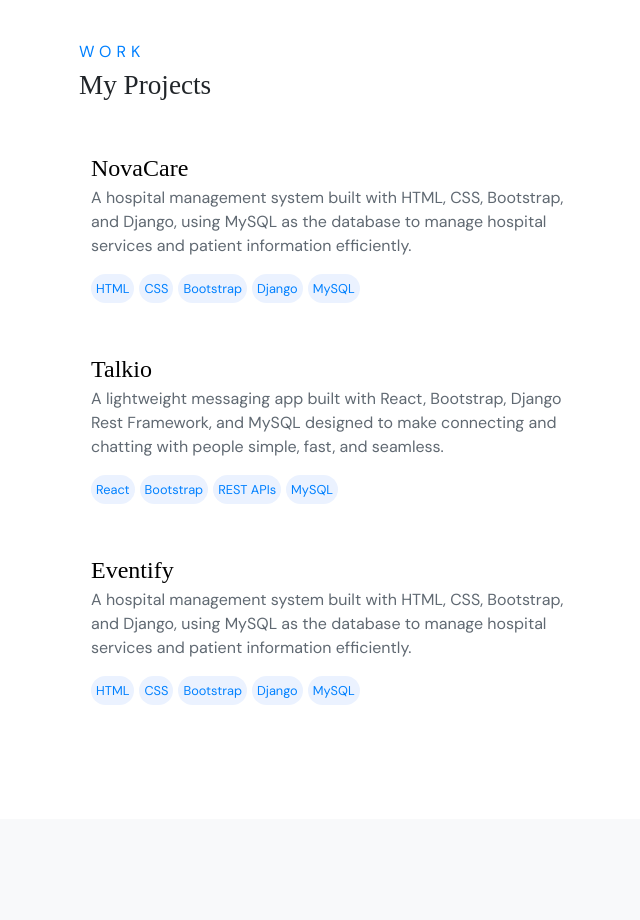
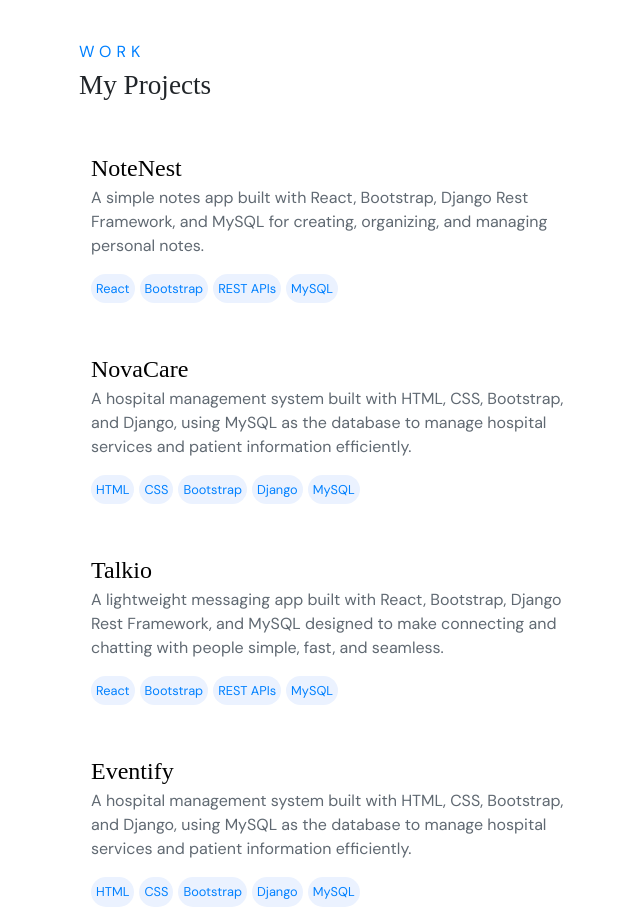
Before and after one commit to CodeOmari/Portfolio, a React (Vite) app: page / in a window 1280 px wide. Shown: the part 1540-2460 px from the top of the page, without its empty margins (3-643 px from the left). Built offline with nearby package versions, Linux system fonts and the light colour scheme; a web font is replaced by a local one.

Commit message:
add NoteNest project to the project section

```diff
--- a/src/components/projects.jsx
+++ b/src/components/projects.jsx
@@ -8,6 +8,23 @@
                 <h5 className='mb-4'>
                     My Projects
                 </h5>
+            </div>
+            <div className="container project-container p-4">
+                <div className="project-name">
+                    <a href="https://note-nest-bird.vercel.app/" target='_blank'>NoteNest</a>
+                </div>
+                <div className="project-description">
+                    <p>
+                        A simple notes app built with React, Bootstrap, Django Rest Framework, and MySQL
+                        for creating, organizing, and managing personal notes.
+                    </p>
+                    <div className="lang-box d-flex">
+                        <button className='rounded-pill language'>React</button>
+                        <button className='rounded-pill language'>Bootstrap</button>
+                        <button className='rounded-pill language'>REST APIs</button>
+                        <button className='rounded-pill language'>MySQL</button>
+                    </div>
+                </div>
             </div>
             <div className="container project-container p-4">
                 <div className="project-name">
```
